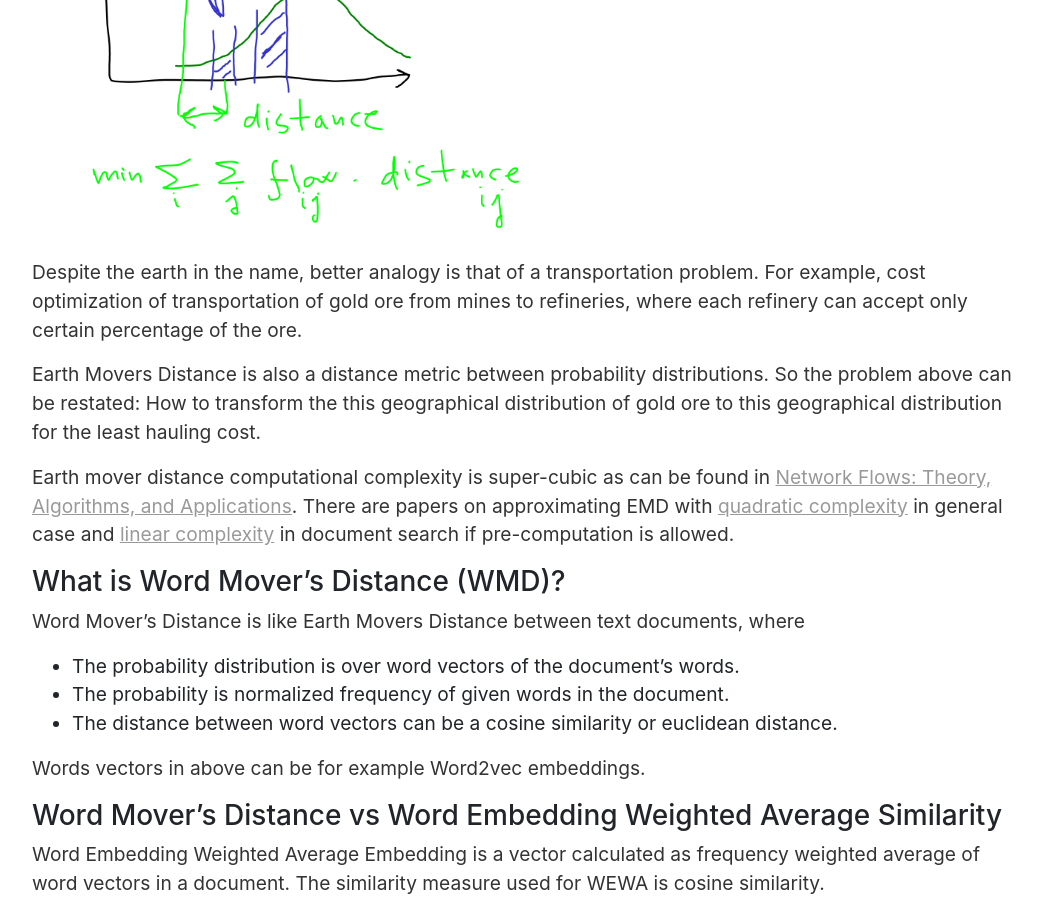
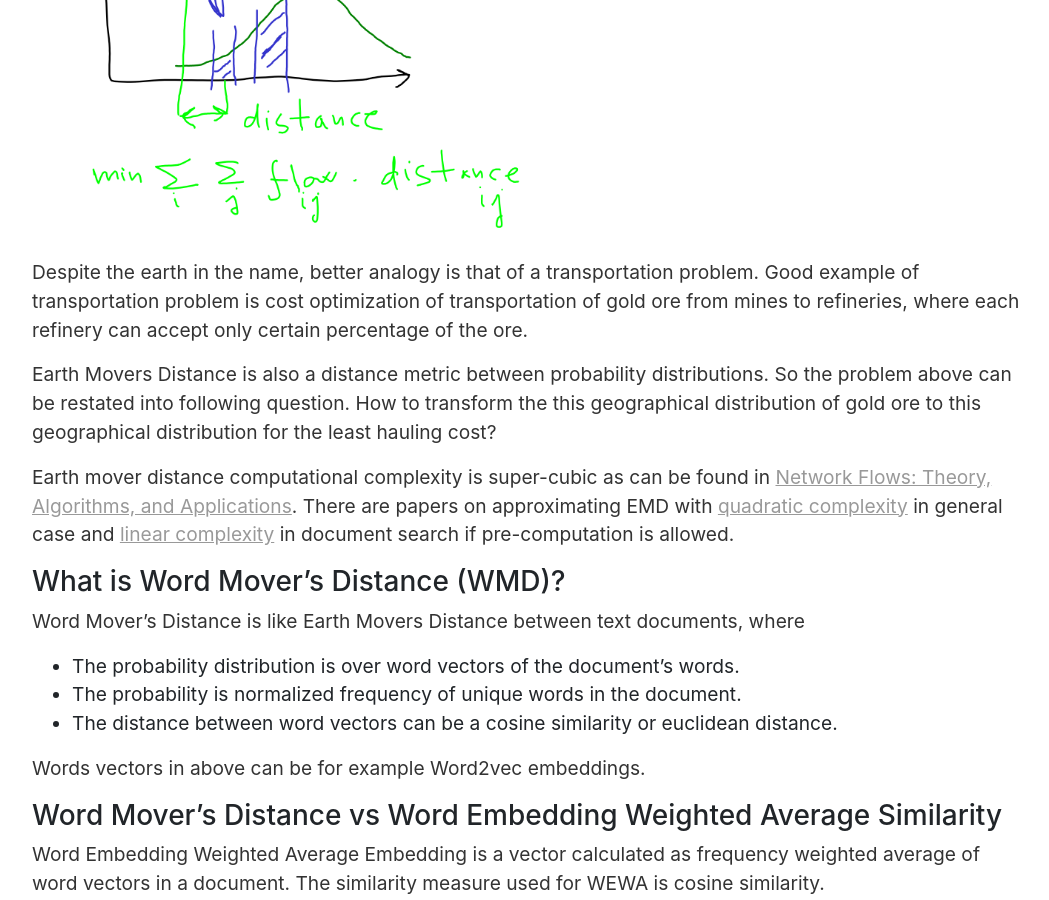
Before and after one commit to vackosar/vackosar.github.io, a Jekyll site: the page built from _posts/2020-08-09-Word-Movers-Embedding.md, in a window 1280 px wide and 900 px high, scrolled down 1270 px. Shown: the whole window, without its empty margins (111-1160 px from the left). Built offline with Jekyll 4.4.1, drawn with Linux system fonts in a browser that asks for light colours; nearby versions of some CDN libraries; library files that are not in the unit come from our copies; comment, search, counter and statistics services are not loaded.

Commit message:
vector average

```diff
--- a/_posts/2020-08-09-Word-Movers-Embedding.md
+++ b/_posts/2020-08-09-Word-Movers-Embedding.md
@@ -21,10 +21,10 @@
 <img alt="Earth Mover's Distance is amount multiplied by distance." style="width: 90%; max-width: 500px" src="/images/earth-movers-distance.png">
 
 Despite the earth in the name, better analogy is that of a transportation problem.
-For example, cost optimization of transportation of gold ore from mines to refineries, where each refinery can accept only certain percentage of the ore.
+Good example of transportation problem is cost optimization of transportation of gold ore from mines to refineries, where each refinery can accept only certain percentage of the ore.
 
 Earth Movers Distance is also a distance metric between probability distributions.
-So the problem above can be restated: How to transform the this geographical distribution of gold ore to this geographical distribution for the least hauling cost.
+So the problem above can be restated into following question. How to transform the this geographical distribution of gold ore to this geographical distribution for the least hauling cost?
 
 Earth mover distance computational complexity is super-cubic as can be found in [Network Flows: Theory, Algorithms, and Applications](https://www.amazon.com/Network-Flows-Theory-Algorithms-Applications/dp/013617549X).
 There are papers on approximating EMD with [quadratic complexity](http://proceedings.mlr.press/v37/kusnerb15.pdf) in general case and [linear complexity](http://proceedings.mlr.press/v97/atasu19a/atasu19a.pdf) in document search if pre-computation is allowed.
@@ -34,7 +34,7 @@
 Word Mover's Distance is like Earth Movers Distance between text documents, where
 
 - The probability distribution is over word vectors of the document's words.
-- The probability is normalized frequency of given words in the document.
+- The probability is normalized frequency of unique words in the document.
 - The distance between word vectors can be a cosine similarity or euclidean distance.
 
 Words vectors in above can be for example Word2vec embeddings.
@@ -44,6 +44,8 @@
 
 Word Embedding Weighted Average Embedding is a vector calculated as frequency weighted average of word vectors in a document.
 The similarity measure used for WEWA is cosine similarity.
+
+<img alt="Average of two vectors." style="width: 90%; max-width: 500px" src="/images/vector-average.png">
 
 - WMD uses more detailed information and captures move semantics than WEWA.
 - WMD has much higher complexity of \\( O(L^3 \log(L)) \\) compared to WEWA's \\( O(L) \\), where \\( L \\) is document length.
```
Also changed, not shown: images/vector-average.png (added), 1 other file.
